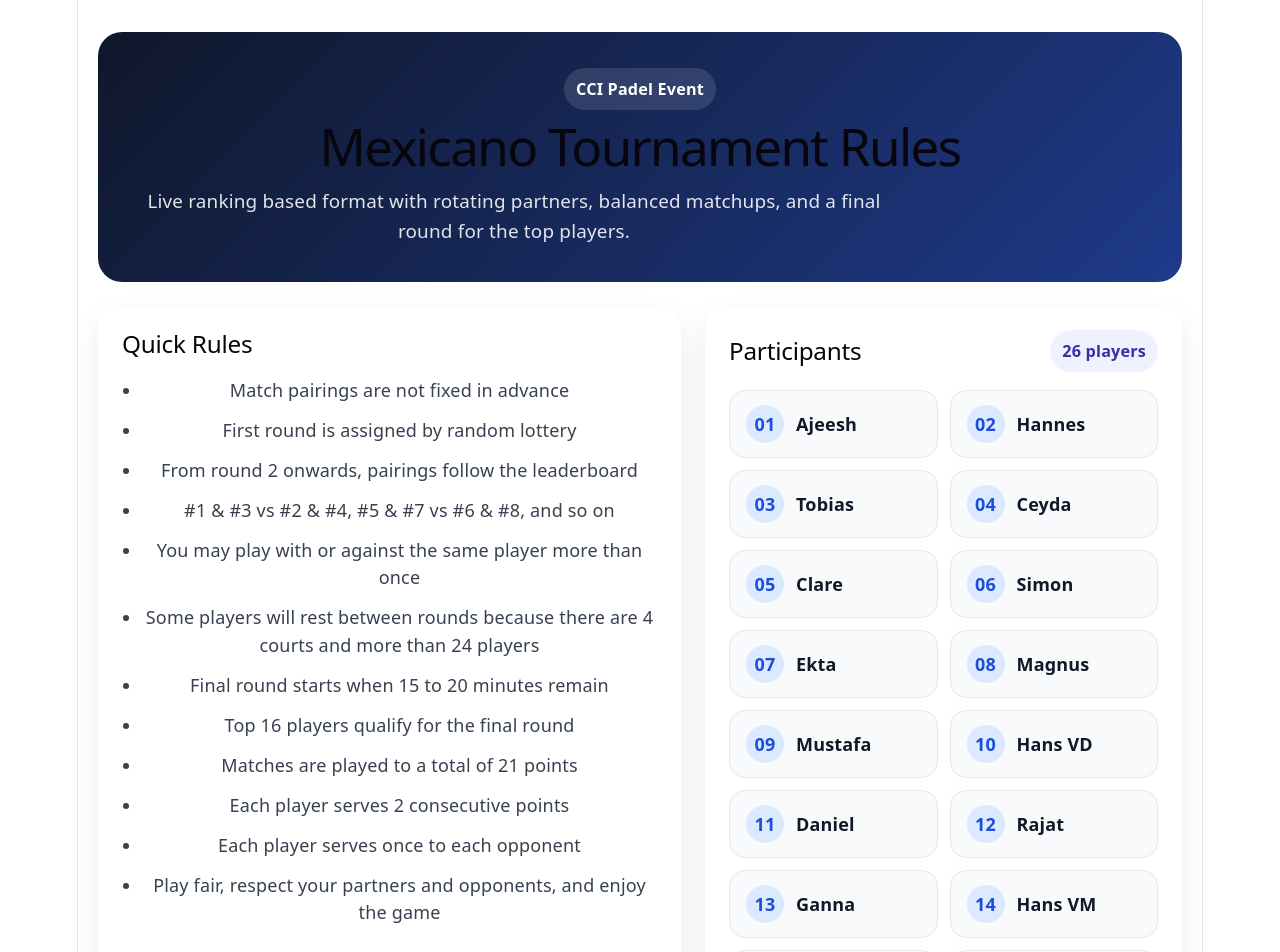
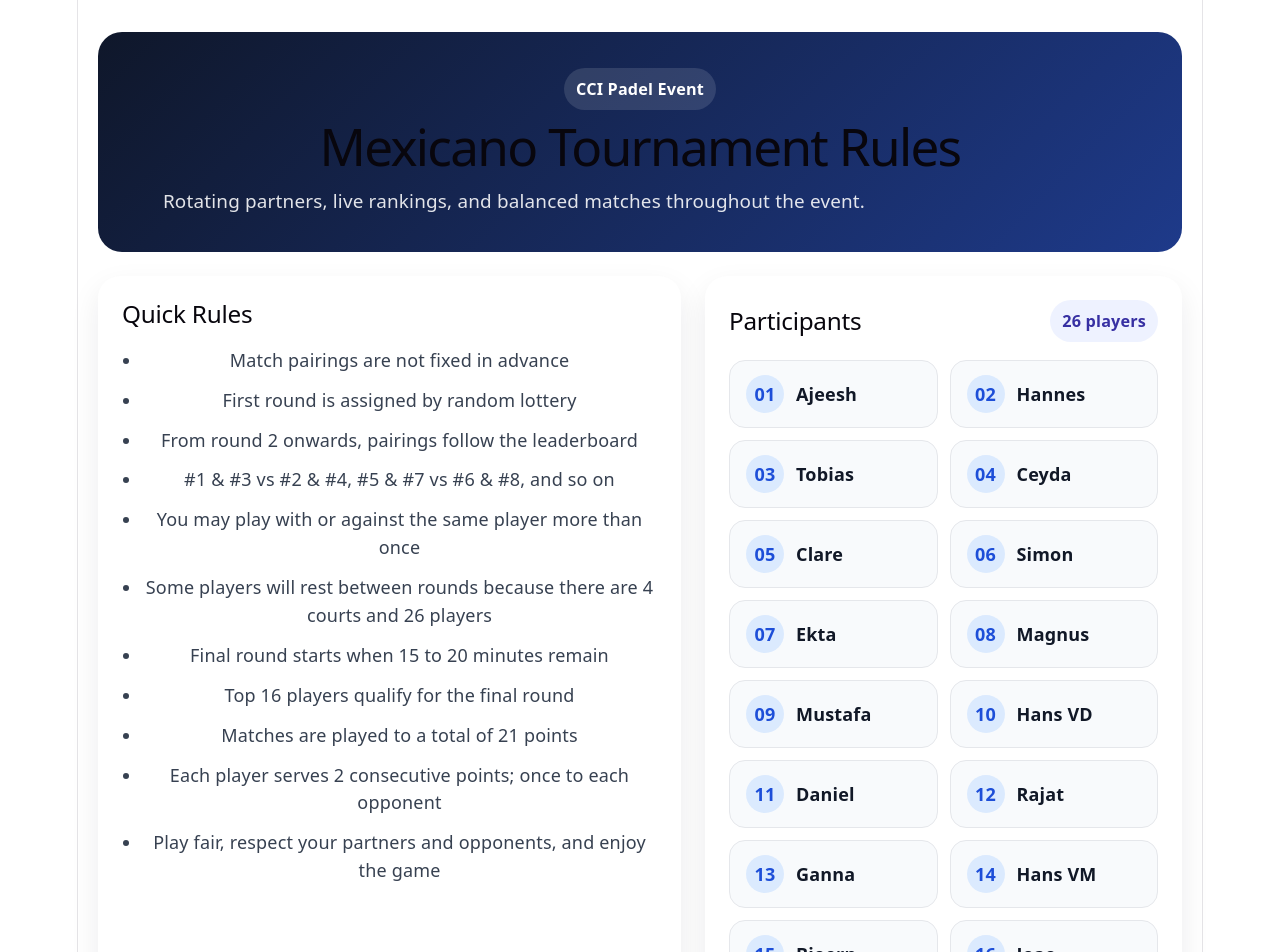
Before and after one commit to ajeesh1987/padel_tournament, a React (Vite) app: page / in a window 1280 px wide. Shown: the top 952 px of the page. Built offline with nearby package versions, Linux system fonts and the light colour scheme.

Commit message:
Update rules.tsx

```diff
--- a/src/rules.tsx
+++ b/src/rules.tsx
@@ -35,12 +35,11 @@ const rules = [
   "From round 2 onwards, pairings follow the leaderboard",
   "#1 & #3 vs #2 & #4, #5 & #7 vs #6 & #8, and so on",
   "You may play with or against the same player more than once",
-  "Some players will rest between rounds because there are 4 courts and more than 24 players",
+  "Some players will rest between rounds because there are 4 courts and 26 players",
   "Final round starts when 15 to 20 minutes remain",
   "Top 16 players qualify for the final round",
   "Matches are played to a total of 21 points",
-  "Each player serves 2 consecutive points",
-  "Each player serves once to each opponent",
+  "Each player serves 2 consecutive points; once to each opponent",
   "Play fair, respect your partners and opponents, and enjoy the game",
 ];
 
@@ -53,8 +52,7 @@ export default function App() {
             <span className="eyebrow">CCI Padel Event</span>
             <h1>Mexicano Tournament Rules</h1>
             <p>
-              Live ranking based format with rotating partners, balanced matchups,
-              and a final round for the top players.
+              Rotating partners, live rankings, and balanced matches throughout the event.
             </p>
           </div>
         </section>
```
